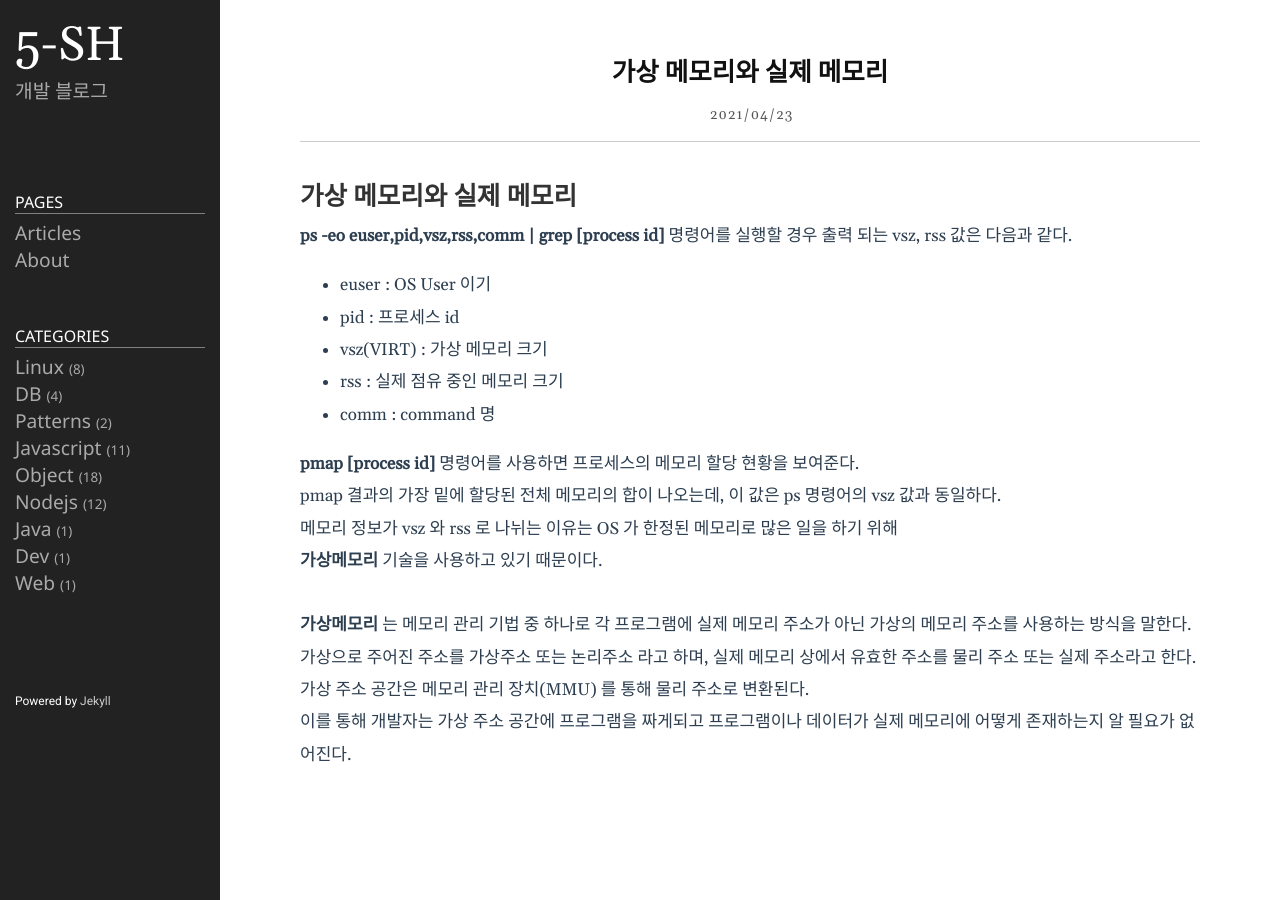
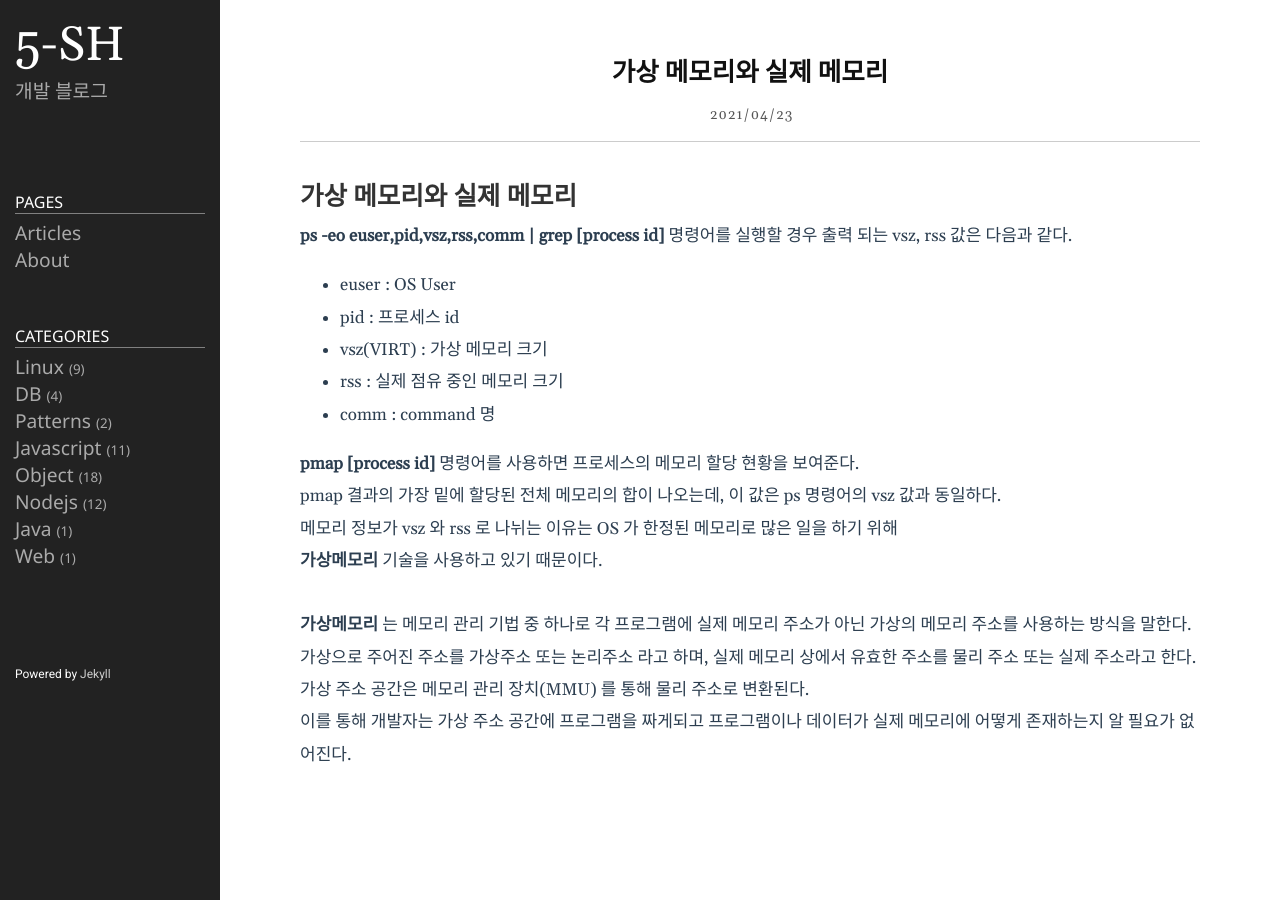
Before and after one commit to 5-SH/5-sh.github.io-deprecated, a Jekyll site: the page built from _posts/2021-04-23-virtual-memory-real-memory.md, in a window 1280 px wide. Built offline with Jekyll 4.4.1, drawn with Linux system fonts in a browser that asks for light colours.

Commit message:
카테고리, 오타 수정

```diff
--- a/_posts/2021-04-23-virtual-memory-real-memory.md
+++ b/_posts/2021-04-23-virtual-memory-real-memory.md
@@ -2,13 +2,13 @@
 layout: post
 title: 가상 메모리와 실제 메모리
 date: 2021-04-23 16:10:00 + 0900
-categories: Dev
+categories: Linux
 ref: Dev, linux
 ---
 
 # 가상 메모리와 실제 메모리
  __ps -eo euser,pid,vsz,rss,comm | grep [process id]__ 명령어를 실행할 경우 출력 되는 vsz, rss 값은 다음과 같다.
- - euser : OS User 이기
+ - euser : OS User
  - pid : 프로세스 id
  - vsz(VIRT) : 가상 메모리 크기
  - rss : 실제 점유 중인 메모리 크기
```
